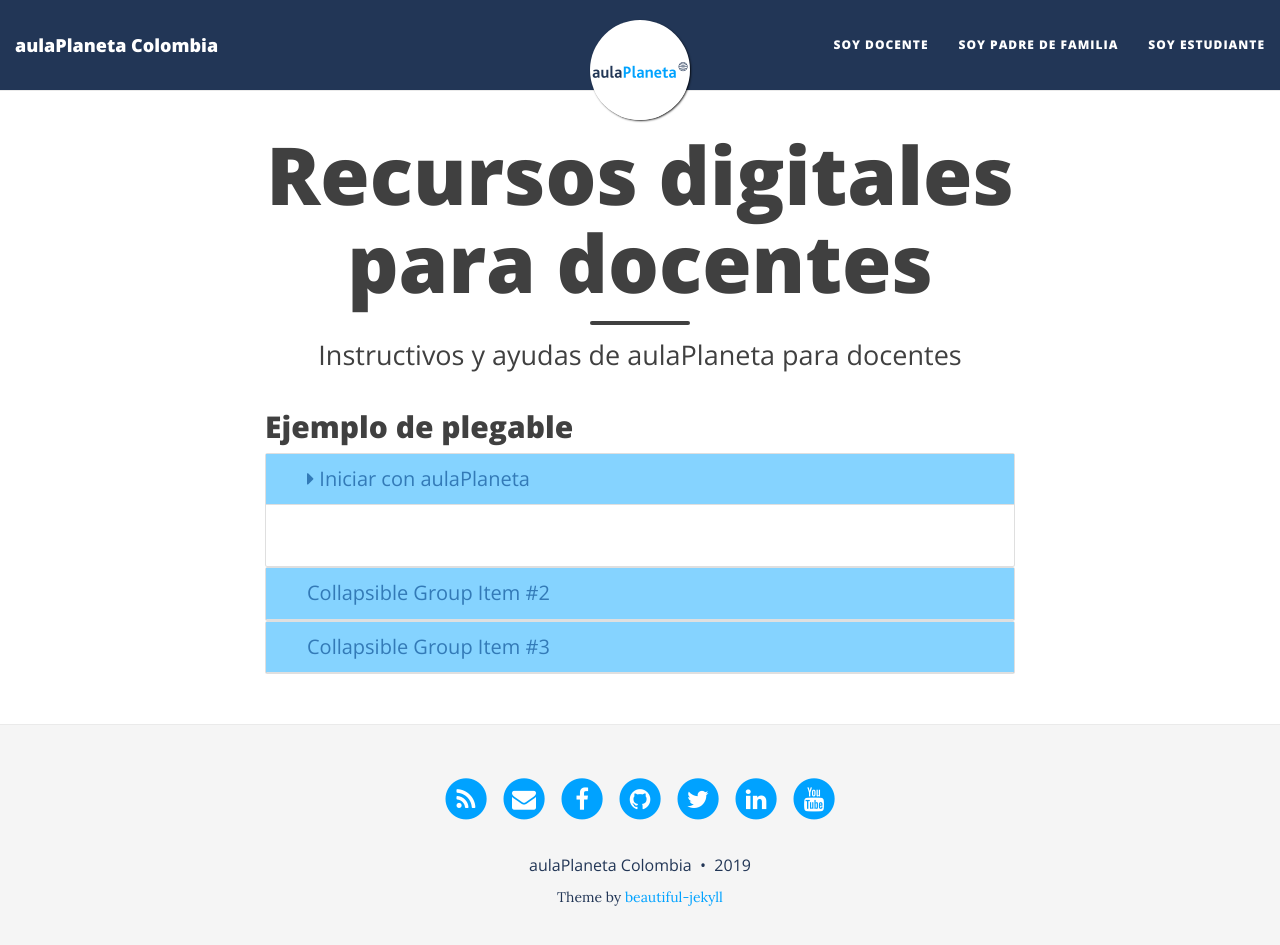
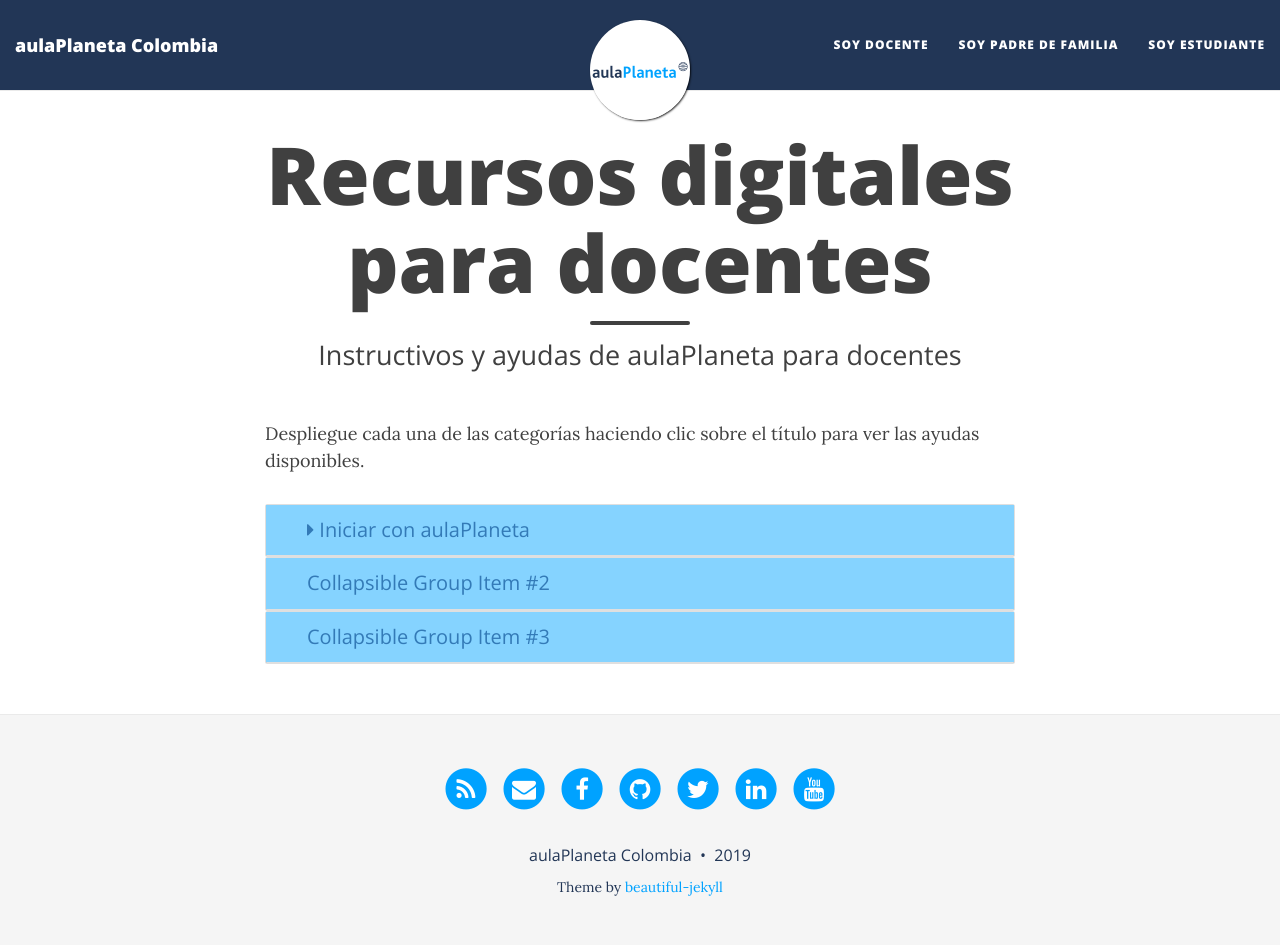
Before and after one commit to AulaPlanetaColombia/AulaPlanetaColombia.github.io, a Jekyll site: the page built from docentes.md, in a window 1280 px wide and 958 px high. Shown: the top 945 px of the window. Built offline with Jekyll 4.4.1, drawn with Linux system fonts in a browser that asks for light colours; nearby versions of some CDN libraries.

Commit message:
Categorias docentes

```diff
--- a/docentes.md
+++ b/docentes.md
@@ -4,19 +4,19 @@
 subtitle: Instructivos y ayudas de aulaPlaneta para docentes
 ---
 
-## Ejemplo de plegable
+Despliegue cada una de las categorías haciendo clic sobre el título para ver las ayudas disponibles.
 
-<div class="accordion" id="accordionExample">
+<div class="accordion" id="categorias">
     <div class="card">
-        <div class="card-header" id="headingOne">
+        <div class="card-header" id="tituloUno">
             <h2 class="mb-0">
-                <button class="btn btn-link" type="button" data-toggle="collapse" data-target="#collapseOne" aria-expanded="false" aria-controls="collapseOne">
+                <button class="btn btn-link collapsed" type="button" data-toggle="collapse" data-target="#iniciar" aria-expanded="false" aria-controls="iniciar">
                     <i class="fa fa-caret-right"></i>
                     Iniciar con aulaPlaneta
                 </button>
             </h2>
         </div>
-        <div id="collapseOne" class="collapse show" aria-labelledby="headingOne" data-parent="#accordionExample">
+        <div id="iniciar" class="collapse" aria-labelledby="tituloUno" data-parent="#categorias">
             <div class="card-body">
                 <ul class="fa-ul">
                 {% for post in site.posts %}
@@ -40,28 +40,28 @@
         </div>
     </div>
     <div class="card">
-        <div class="card-header" id="headingTwo">
+        <div class="card-header" id="tituloDos">
             <h2 class="mb-0">
-                <button class="btn btn-link collapsed" type="button" data-toggle="collapse" data-target="#collapseTwo" aria-expanded="false" aria-controls="collapseTwo">
+                <button class="btn btn-link collapsed" type="button" data-toggle="collapse" data-target="#intermedio" aria-expanded="false" aria-controls="intermedio">
                     Collapsible Group Item #2
                 </button>
             </h2>
         </div>
-        <div id="collapseTwo" class="collapse" aria-labelledby="headingTwo" data-parent="#accordionExample">
+        <div id="intermedio" class="collapse" aria-labelledby="tituloDos" data-parent="#categorias">
             <div class="card-body">
                 Anim pariatur cliche reprehenderit, enim eiusmod high life accusamus terry richardson ad squid. 3 wolf moon officia aute, non cupidatat skateboard dolor brunch. Food truck quinoa nesciunt laborum eiusmod. Brunch 3 wolf moon tempor, sunt aliqua put a bird on it squid single-origin coffee nulla assumenda shoreditch et. Nihil anim keffiyeh helvetica, craft beer labore wes anderson cred nesciunt sapiente ea proident. Ad vegan excepteur butcher vice lomo. Leggings occaecat craft beer farm-to-table, raw denim aesthetic synth nesciunt you probably haven't heard of them accusamus labore sustainable VHS.
             </div>
         </div>
     </div>
     <div class="card">
-        <div class="card-header" id="headingThree">
+        <div class="card-header" id="tituloTres">
             <h2 class="mb-0">
-                <button class="btn btn-link collapsed" type="button" data-toggle="collapse" data-target="#collapseThree" aria-expanded="false" aria-controls="collapseThree">
+                <button class="btn btn-link collapsed" type="button" data-toggle="collapse" data-target="#avanzado" aria-expanded="false" aria-controls="avanzado">
                     Collapsible Group Item #3
                 </button>
             </h2>
         </div>
-        <div id="collapseThree" class="collapse" aria-labelledby="headingThree" data-parent="#accordionExample">
+        <div id="avanzado" class="collapse" aria-labelledby="tituloTres" data-parent="#categorias">
             <div class="card-body">
                 Anim pariatur cliche reprehenderit, enim eiusmod high life accusamus terry richardson ad squid. 3 wolf moon officia aute, non cupidatat skateboard dolor brunch. Food truck quinoa nesciunt laborum eiusmod. Brunch 3 wolf moon tempor, sunt aliqua put a bird on it squid single-origin coffee nulla assumenda shoreditch et. Nihil anim keffiyeh helvetica, craft beer labore wes anderson cred nesciunt sapiente ea proident. Ad vegan excepteur butcher vice lomo. Leggings occaecat craft beer farm-to-table, raw denim aesthetic synth nesciunt you probably haven't heard of them accusamus labore sustainable VHS.
             </div>
```
